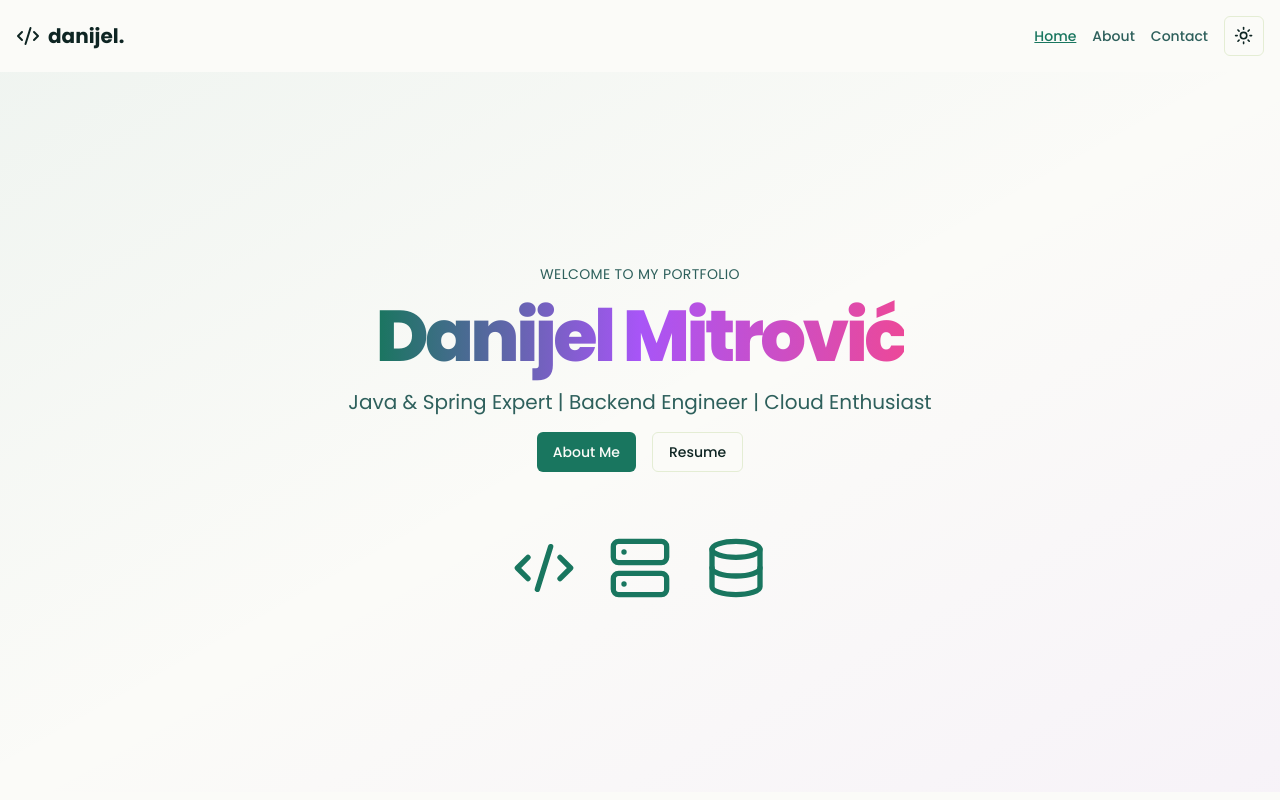
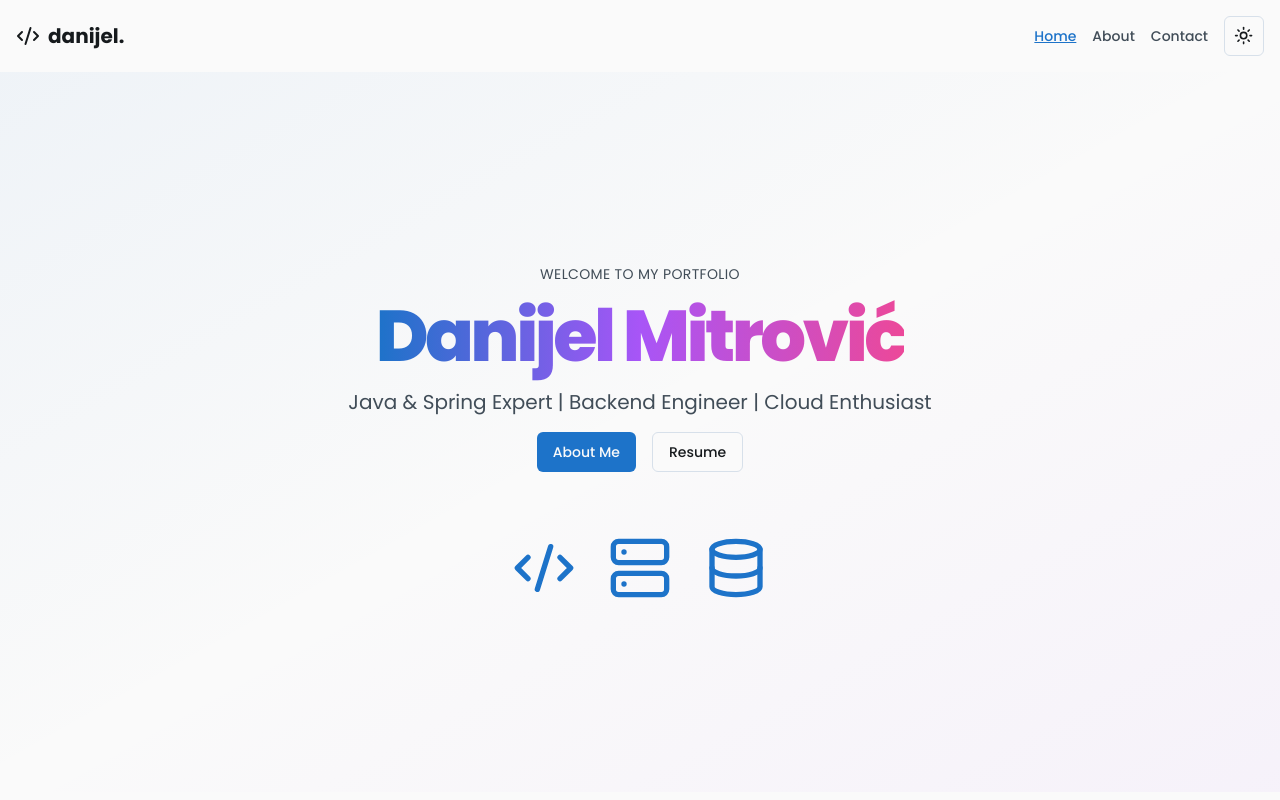
Before and after one commit to rodjenihm/danijelmitrovic.com, a Next.js app: page / in a window 1280 px wide. Shown: the top 800 px of the page. Built offline with nearby package versions, Linux system fonts and the light colour scheme.

Commit message:
Revamp global styling theme

```diff
--- a/app/globals.css
+++ b/app/globals.css
@@ -24,57 +24,57 @@
 
 @layer base {
   :root {
-    --background: 65 30% 98%;
-    --foreground: 175 45% 10%;
-    --card: 65 25% 96%;
-    --card-foreground: 175 45% 10%;
-    --popover: 65 30% 98%;
-    --popover-foreground: 175 45% 10%;
-    --primary: 165 65% 28%;
-    --primary-foreground: 65 30% 98%;
-    --secondary: 80 40% 92%;
-    --secondary-foreground: 175 45% 10%;
-    --muted: 80 40% 94%;
-    --muted-foreground: 175 35% 28%;
-    --accent: 30 80% 85%;
-    --accent-foreground: 175 45% 10%;
+    --background: 0 0% 98%;
+    --foreground: 210 15% 10%;
+    --card: 0 0% 96%;
+    --card-foreground: 210 15% 10%;
+    --popover: 0 0% 98%;
+    --popover-foreground: 210 15% 10%;
+    --primary: 210 75% 45%;
+    --primary-foreground: 0 0% 98%;
+    --secondary: 210 30% 92%;
+    --secondary-foreground: 210 15% 10%;
+    --muted: 210 30% 94%;
+    --muted-foreground: 210 15% 30%;
+    --accent: 30 85% 60%;
+    --accent-foreground: 210 15% 10%;
     --destructive: 0 90% 65%;
-    --destructive-foreground: 65 30% 98%;
-    --border: 80 40% 88%;
-    --input: 80 40% 88%;
-    --ring: 165 65% 28%;
-    --chart-1: 165 65% 28%;
+    --destructive-foreground: 0 0% 98%;
+    --border: 210 30% 88%;
+    --input: 210 30% 88%;
+    --ring: 210 75% 45%;
+    --chart-1: 210 75% 45%;
     --chart-2: 30 85% 60%;
-    --chart-3: 205 75% 38%;
-    --chart-4: 50 95% 55%;
-    --chart-5: 335 75% 42%;
+    --chart-3: 150 75% 45%;
+    --chart-4: 270 75% 55%;
+    --chart-5: 330 75% 55%;
     --radius: 0.5rem;
   }
   .dark {
-    --background: 175 45% 5%;
-    --foreground: 80 40% 96%;
-    --card: 175 45% 7%;
-    --card-foreground: 80 40% 96%;
-    --popover: 175 45% 5%;
-    --popover-foreground: 80 40% 96%;
-    --primary: 165 65% 38%;
-    --primary-foreground: 175 45% 5%;
-    --secondary: 175 40% 10%;
-    --secondary-foreground: 80 40% 96%;
-    --muted: 175 40% 12%;
-    --muted-foreground: 80 35% 85%;
-    --accent: 30 80% 35%;
-    --accent-foreground: 80 40% 96%;
+    --background: 210 15% 5%;
+    --foreground: 210 30% 96%;
+    --card: 210 15% 7%;
+    --card-foreground: 210 30% 96%;
+    --popover: 210 15% 5%;
+    --popover-foreground: 210 30% 96%;
+    --primary: 210 75% 55%;
+    --primary-foreground: 210 15% 5%;
+    --secondary: 210 40% 10%;
+    --secondary-foreground: 210 30% 96%;
+    --muted: 210 40% 12%;
+    --muted-foreground: 210 30% 85%;
+    --accent: 30 85% 65%;
+    --accent-foreground: 210 30% 96%;
     --destructive: 0 80% 65%;
-    --destructive-foreground: 80 40% 96%;
-    --border: 175 40% 18%;
-    --input: 175 40% 18%;
-    --ring: 165 65% 38%;
-    --chart-1: 165 65% 38%;
+    --destructive-foreground: 210 30% 96%;
+    --border: 210 40% 18%;
+    --input: 210 40% 18%;
+    --ring: 210 75% 55%;
+    --chart-1: 210 75% 55%;
     --chart-2: 30 85% 70%;
-    --chart-3: 205 75% 48%;
-    --chart-4: 50 95% 65%;
-    --chart-5: 335 75% 52%;
+    --chart-3: 150 75% 55%;
+    --chart-4: 270 75% 65%;
+    --chart-5: 330 75% 65%;
   }
 }
 
```
